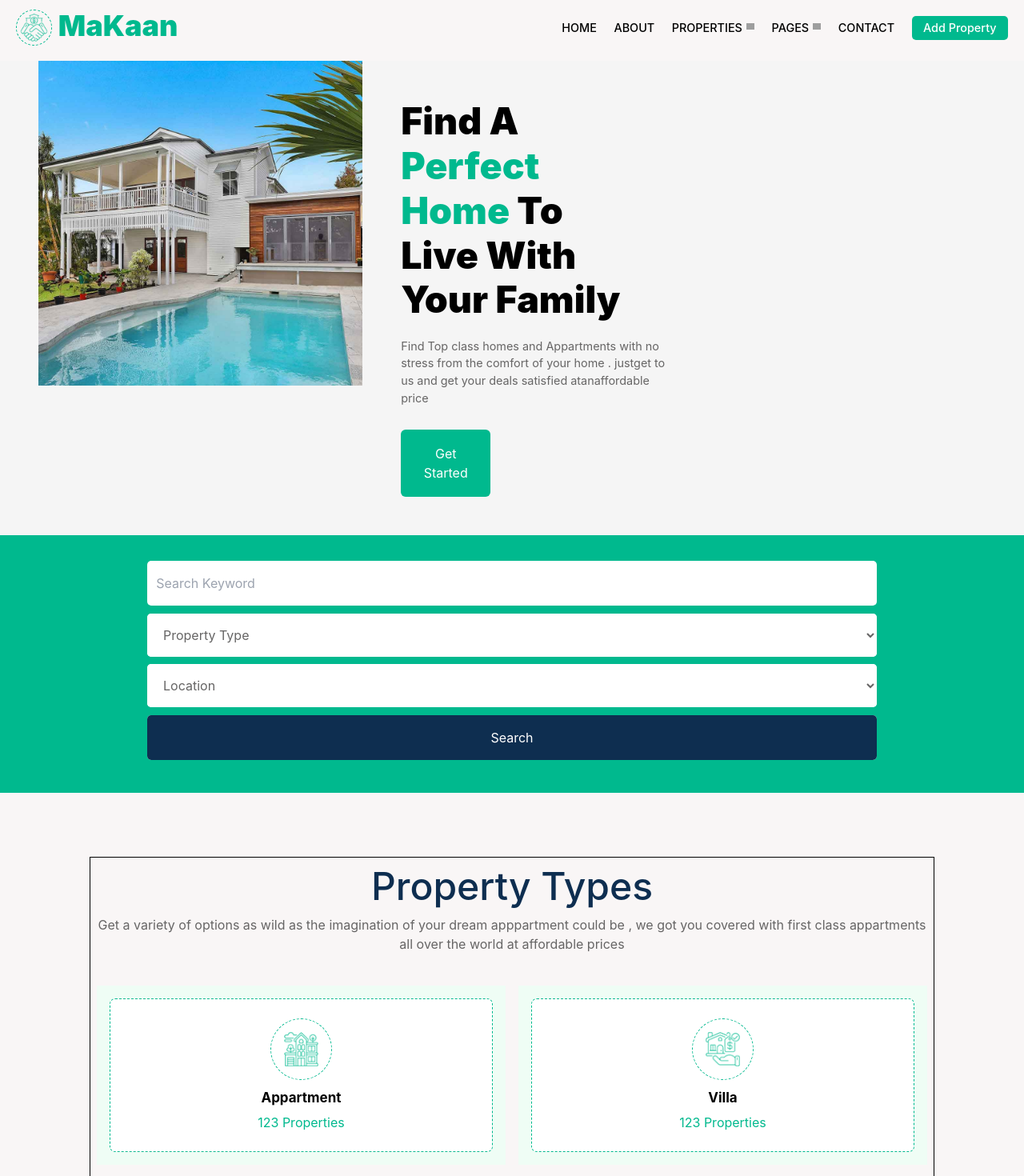
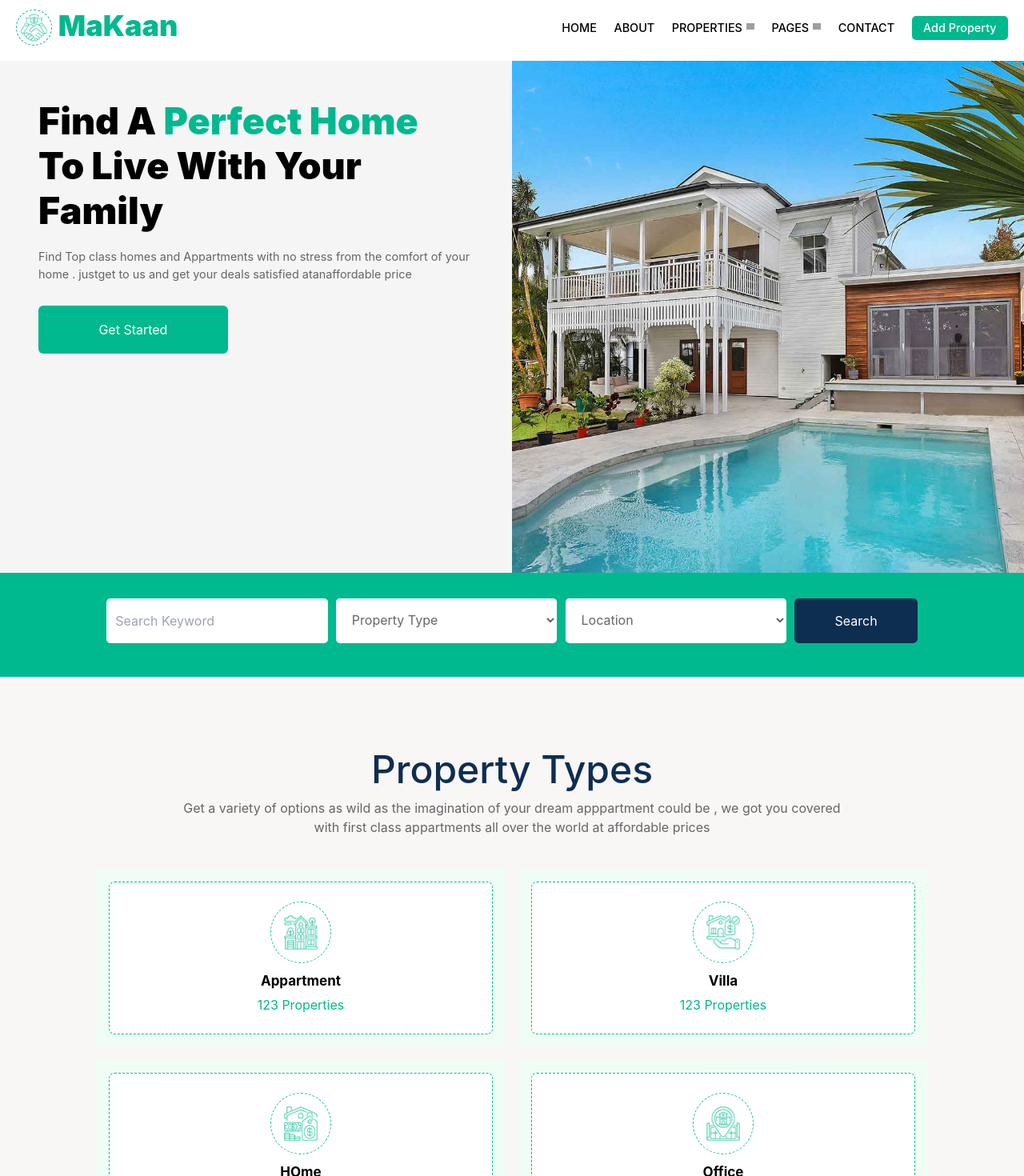
Before and after one commit to BLADEHEDA/Real-estate-App, a React (Create React App) app: page / in a window 1280 px wide. Shown: the top 1470 px of the page at 80% size. Built offline with nearby package versions, Linux system fonts and the light colour scheme; grey boxes are pictures that could not be loaded.

Commit message:
tablet finished anomaitons left

```diff
--- a/src/App.css
+++ b/src/App.css
@@ -10,6 +10,9 @@
 }
 .App{
 background: rgb(249, 246, 246);
+}
+.Navbar{
+  background:white;
 }
 
 @media only screen and (min-width:1px){
--- a/src/components/HOME/Formbar.jsx
+++ b/src/components/HOME/Formbar.jsx
@@ -35,11 +35,6 @@ const Formbar = () => {
              padding: "1em 0.5em",borderRadius:"5px"}} / >
             </div>
 
-
-
-
-
-
     </div>
   )
 }
--- a/src/components/HOME/Home.css
+++ b/src/components/HOME/Home.css
@@ -75,7 +75,7 @@
 /* The lines thatfollow are the styles for thr ownership component */
 .ownaership,.listing{
   margin:0em 7em;
-  border:solid 1px black;
+  /* border:solid 1px black; */
 }
 .properties-section{
     text-align: center;
@@ -135,7 +135,6 @@ color: #00B98E;
 /* the lines thatfollow are the styles for the places component  */
 .place{
     margin:0em 7em;
-    border:solid 1px red;
 }
 .place-left{
 background: linear-gradient(90deg, #00B98E 0%, rgb(255, 255, 255) 51%, rgb(251, 251, 251) 51%, rgb(249, 246, 246) 0%);
@@ -145,8 +144,7 @@ padding: 3em;
     font-size: 1rem;
     font-weight: 400;
    margin-top: 1em;
-    color: #666565;
-
+    color: #666565
 }
 .place-header{
     font-size: 2.2rem;
@@ -227,7 +225,6 @@ padding: 3em;
     height: 23px;
 }
 .list-vutton{
-
     width: 50%;
     margin: 0 auto;
     margin-bottom: 7em;
@@ -414,13 +411,62 @@ width: 3em;
 .contact-div{
     margin-bottom: 4em;
 }
-
-
-
-
+/* the styles below correspons to the listing components */
+.listing-properties{
+    display: grid;
+    grid-template-columns: auto auto;
+}
+.list-property{
+    margin:0.5em;
+}
+.list-nature{
+    width: 25%;
+    bottom:14em;
+}
+.list-type{
+    padding: 0.3rem 0rem;
+    width: 30%;
+    bottom:3.5em;
+ }
+ .list-vutton{
+    width: 35%;
+    margin: 0 auto;
+    margin-bottom: 7em;
+    margin-top:1em;
+}
+.list-equipments{
+    margin: 1em 2em 1em 1.5em;
+ }
+ /* The styles below os for the ownership component */
+ .properties-content{
+    font-weight: 400;
+    line-height: 1.5;
+    color: #666565;
+    width: 80%;
+    margin: 0 auto;
+}
+ /* the lines below illustrates the styles of the formbar component */
+ .formbar{
+    padding: 2em 8em;
+    margin-bottom: 5em;
+    display:flex;
+}
+.input{
+    width: 27%;
+}
+.btn-input{
+    padding: 0em;
+    width: 15%;
+}
+.home-options{
+    width: 27%;
+    border-radius: 5px;
+}
+/* the lines thatfollow are the sytle for the mainbar component */
     .mainbar{
         display: flex;
-        padding-left: 3em;
+        padding-left: 0em;
+        flex-direction:row-reverse;
     }
     .mainbar-left{
         flex: 50%;
@@ -441,6 +487,6 @@ width: 3em;
         color: #666565;
     }
     .btn-main{
-        width: 30%;
+        width: 40%;
     }
 }
--- a/src/components/HOME/Listing.jsx
+++ b/src/components/HOME/Listing.jsx
@@ -22,7 +22,7 @@ const Listing = () => {
       },
       {
         img:require('../../images/property-2.jpg'),
-        nature:"For rent",
+        nature:"For Rent",
         type:"Villa",
         price:"$12,345",
         mame:"Golden Urban House For Sell",
@@ -46,7 +46,7 @@ const Listing = () => {
       ,
       {
         img:require('../../images/property-4.jpg'),
-        nature:"For rent",
+        nature:"For Rent",
         type:"Building",
         price:"$12,345",
         mame:"Golden Urban House For Sell",
@@ -70,7 +70,7 @@ const Listing = () => {
       ,
       {
         img:require('../../images/property-6.jpg'),
-        nature:"For rent",
+        nature:"For Rent",
         type:"Shop",
         price:"$12,345",
         mame:"Golden Urban House For Sell",
--- a/src/components/HOME/Mainbar.jsx
+++ b/src/components/HOME/Mainbar.jsx
@@ -17,8 +17,6 @@ const Mainbar = () => {
     color:"white" }} /> </div>
    </main>
 
-   <main className='mainbar-right' >
-    </main>
 
     </div>
   )
--- a/src/components/SHARED/Navbar.jsx
+++ b/src/components/SHARED/Navbar.jsx
@@ -32,7 +32,7 @@ const Navbar = () => {
   // onMouseLeave={removeHover}
   return (
     <div>
-        <nav className="navbar-mobile mobile px-5 py-3 flex justify-between">
+        <nav className="navbar-mobile mobile px-5 py-3 flex justify-between Navbar">
             <nav className="left flex">
                 <div className="nav-logos"><img src={icon} alt="navlogo" className="nav-logo p-1" /> </div>
                 <nav className="nav-brand text-4xl font-black ml-2 mt-0">MaKaan </nav>
@@ -71,7 +71,7 @@ const Navbar = () => {
                </nav>
 
         </nav>
-        <nav className="navbar-desktop px-5 py-3 flex justify-between desktop">
+        <nav className="navbar-desktop px-5 py-3 flex justify-between desktop Navbar">
         <nav className="left flex">
                 <div className="nav-logos"><img src={icon} alt="navlogo" className="nav-logo p-1" /> </div>
                 <nav className="nav-brand text-4xl font-black ml-2 mt-0">MaKaan </nav>
```
